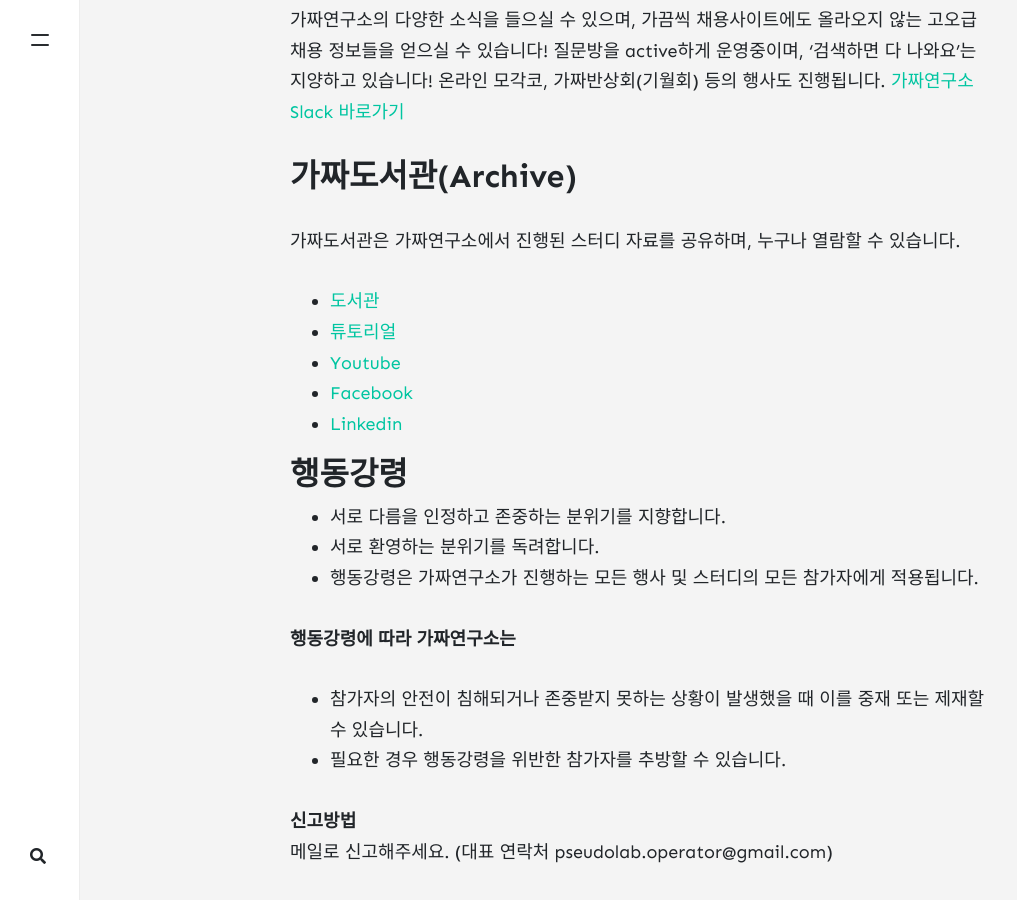
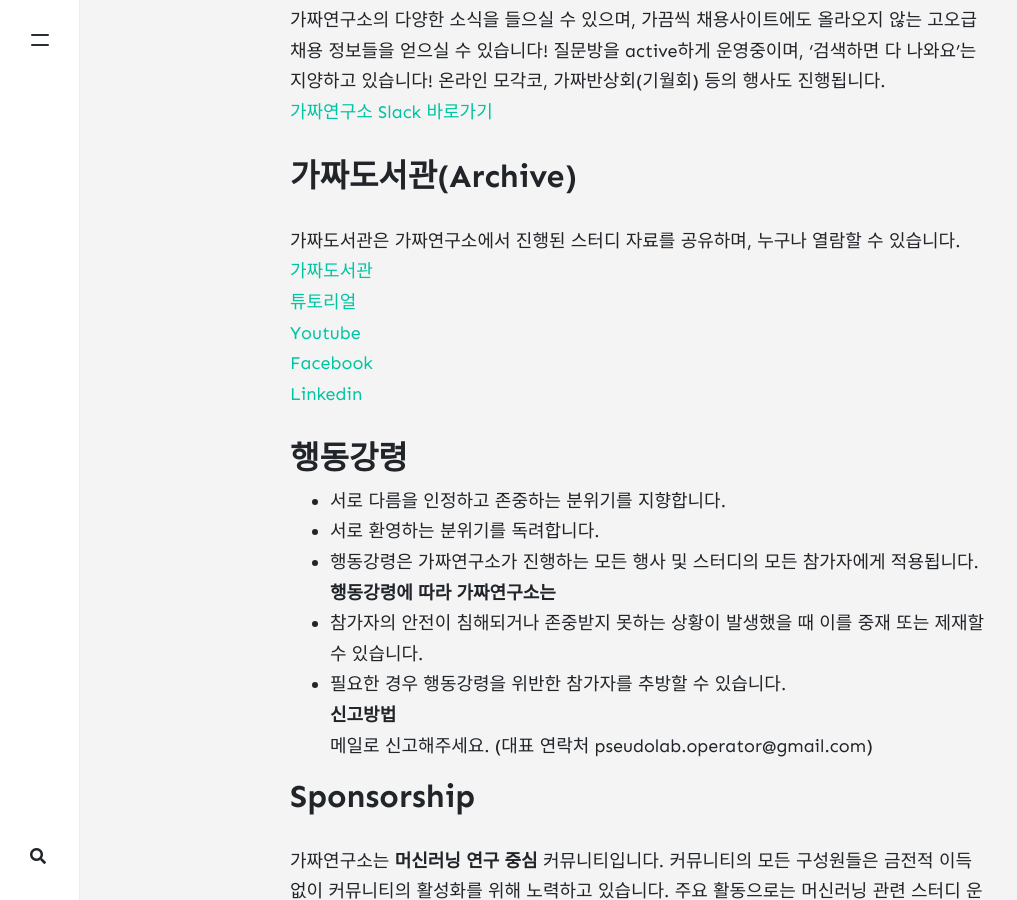
Before and after one commit to pseudolab/pseudolab.github.io, a Jekyll site: the page built from _pages/about.md, in a window 1280 px wide and 900 px high, scrolled down 1225 px. Shown: the whole window, without its empty margins (0-1017 px from the left). Built offline with Jekyll 4.4.1, drawn with Linux system fonts in a browser that asks for light colours; nearby versions of some CDN libraries; comment, search, counter and statistics services are not loaded.

Commit message:
change about file

```diff
--- a/_pages/about.md
+++ b/_pages/about.md
@@ -33,11 +33,11 @@ comments: False
 
 ## 가짜도서관(Archive)
 가짜도서관은 가짜연구소에서 진행된 스터디 자료를 공유하며, 누구나 열람할 수 있습니다.
-- [도서관](https://www.notion.so/Archive-5bc7ea712dca4ad0857fe1e1d40a7a08)
-- [튜토리얼](https://pseudo-lab.github.io/Tutorial-Book/)
-- [Youtube](https://www.youtube.com/channel/UCLxNgQ_Ir6Cuod9mkBBiPEw)
-- [Facebook](https://www.facebook.com/groups/pseudolab/)
-- [Linkedin](https://www.linkedin.com/company/pseudolab/)
+[가짜도서관](https://www.notion.so/Archive-5bc7ea712dca4ad0857fe1e1d40a7a08)
+[튜토리얼](https://pseudo-lab.github.io/Tutorial-Book/)
+[Youtube](https://www.youtube.com/channel/UCLxNgQ_Ir6Cuod9mkBBiPEw)
+[Facebook](https://www.facebook.com/groups/pseudolab/)
+[Linkedin](https://www.linkedin.com/company/pseudolab/)
 
 
 
@@ -45,11 +45,9 @@ comments: False
 - 서로 다름을 인정하고 존중하는 분위기를 지향합니다.
 - 서로 환영하는 분위기를 독려합니다.
 - 행동강령은 가짜연구소가 진행하는 모든 행사 및 스터디의 모든 참가자에게 적용됩니다.
-
 **행동강령에 따라 가짜연구소는**
 - 참가자의 안전이 침해되거나 존중받지 못하는 상황이 발생했을 때 이를 중재 또는 제재할 수 있습니다.
 - 필요한 경우 행동강령을 위반한 참가자를 추방할 수 있습니다.
-
 **신고방법**
 메일로 신고해주세요. (대표 연락처 pseudolab.operator@gmail.com)
 
```
Also changed, not shown: _posts/2021-07-13-3기러너모집.md (+1 -1 lines).
